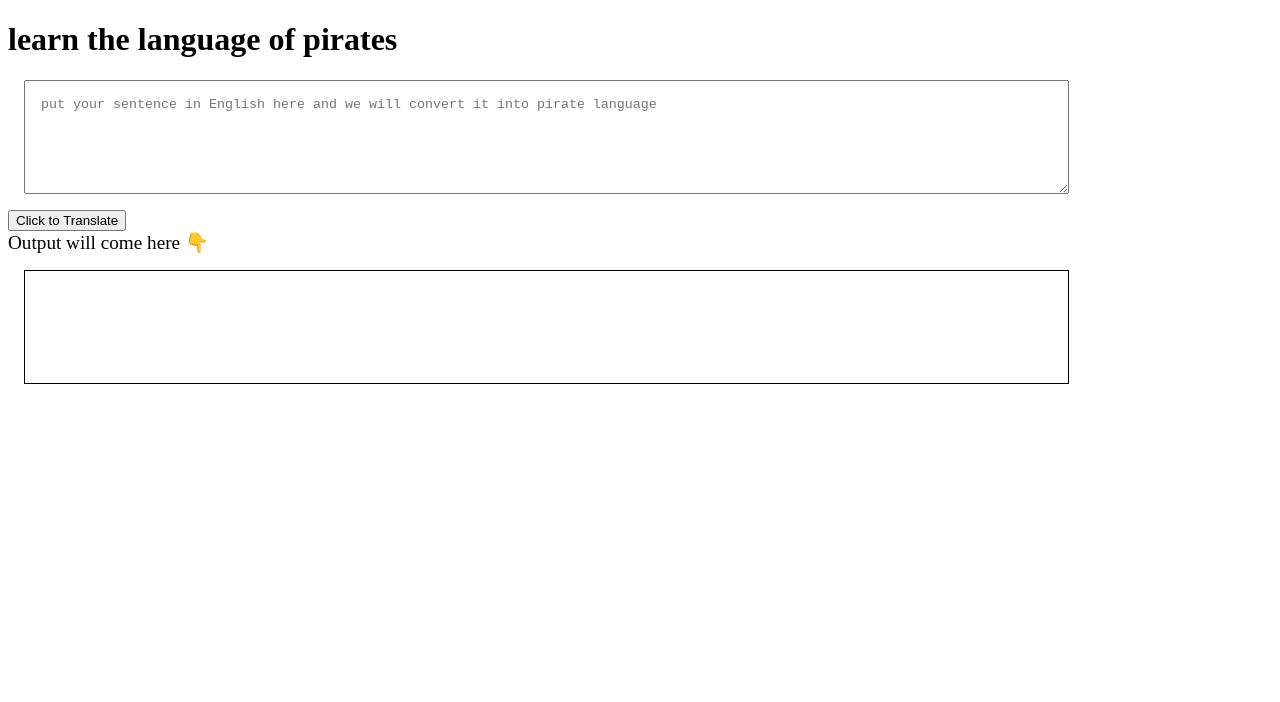
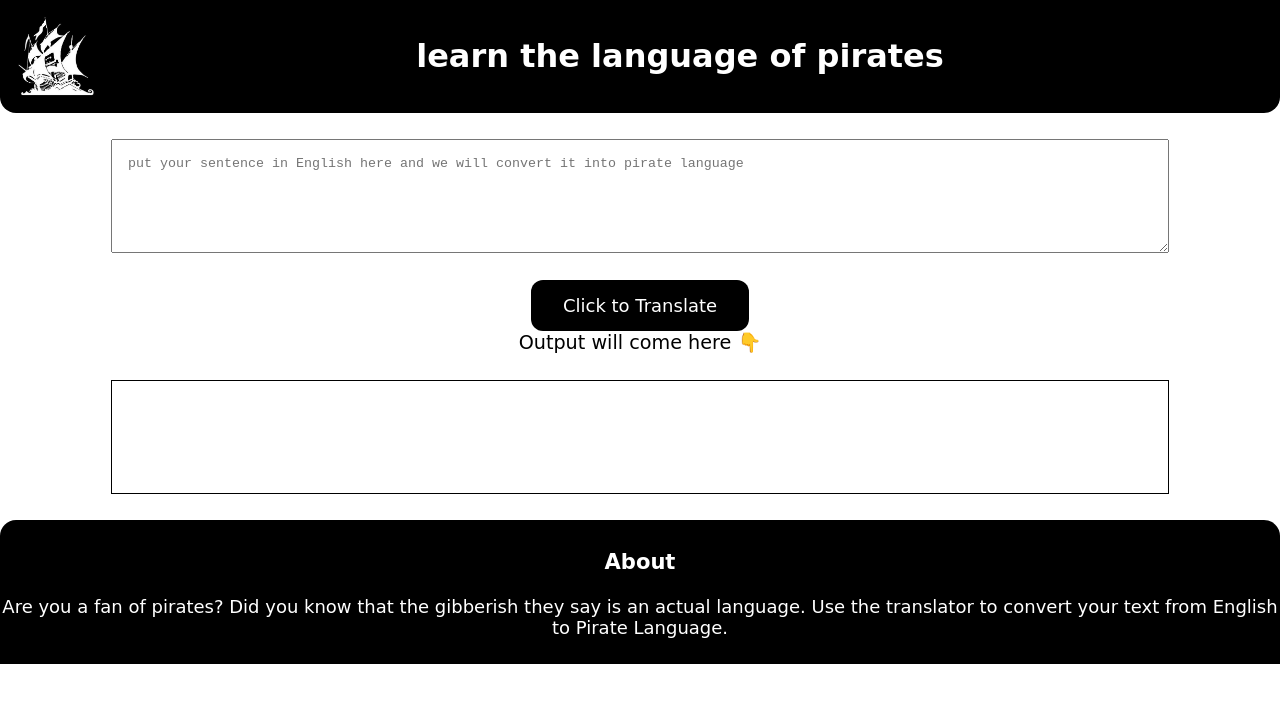
Before and after one commit to someshtiwarii/web-app-pirate, a plain HTML site: page index.html in a window 1280 px wide. Drawn offline with Linux system fonts and the light colour scheme; a web font is replaced by a local one.

Commit message:
styling done

```diff
--- a/index.html
+++ b/index.html
@@ -3,18 +3,29 @@
 <head>
     <meta charset="UTF-8">
     <meta name="viewport" content="width=device-width, initial-scale=1.0">
-    <title>banana speak</title>
+    <title>pirate speak</title>
 
 </head>
 <link href = "style.css" rel="stylesheet">
 
+<div class="header">
+    <img src="images/pirate.jpg" class="image">
 <h1>learn the language of pirates
- </h1>
+</h1>
+
+</div>
+
     <textarea id="txt-input"
         placeholder="put your sentence in English here and we will convert it into pirate language"></textarea>
     <button id="btn-translate">Click to Translate</button>
 
-    <div style="font-size: larger;"> Output will come here 👇</div>
+    <div style="font-size: larger; text-align: center;"> Output will come here 👇</div>
     <div id="output"></div>
+
+<footer class="footer">
+    <h3>About</h3>
+    <p>Are you a fan of pirates? Did you know that the gibberish they say is an actual language. Use the translator to convert your text from English to Pirate Language.</p>
+</footer>
     <script src="app.js" type="text/javascript"></script>
 </body>
+</html>
--- a/style.css
+++ b/style.css
@@ -1,16 +1,80 @@
+@import url('https://fonts.googleapis.com/css2?family=Mountains+of+Christmas&display=swap');
+
+body{
+    margin: 0px;
+    font-family: 'Mountains of Christmas', cursive;
+}
+
 
 #txt-input {
     width: 80%;
     height: 10vh;
     display: block;
-    margin: 1rem;
+    margin: 1.65rem;
     padding: 1rem;
+    margin-left: auto;
+    margin-right: auto;
 }
+.image{
+    height: 80px;
+    width: 80px;
+    float: left;
+
+}
+
+
 
 #output {
     border: 1px solid black;
     height: 10vh;
     width: 80%;
-    margin: 1rem;
+    margin: 1.65rem;
     padding: 1rem;
+    margin-left: auto;
+    margin-right: auto;
+
 }
+
+#btn-translate{
+    display: flex;
+    justify-content: center;
+    align-items: center;
+    margin: auto;
+
+    background-color: black; /* Green */
+    border: none;
+    color: white;
+    padding: 15px 32px;
+    text-align: center;
+    text-decoration: none;
+
+    border-radius: 12px;
+
+    cursor: pointer;
+    font-family: 'Mountains of Christmas', cursive;
+
+    font-size: 18px;
+
+}
+
+.header{
+    background-color: black;
+    color: white;
+    padding: 1rem;
+    border-bottom-left-radius: 1rem;
+    border-bottom-right-radius: 1rem;
+    text-align: center;
+
+
+}
+
+.footer{
+    background-color: black;
+    color: white;
+    text-align: center;
+    border-top-left-radius: 1rem;
+    border-top-right-radius: 1rem;
+    padding: 0.5rem 0rem;
+    font-size: 18px;
+
+}
```
Also changed, not shown: images/pirate.jpg (added).
